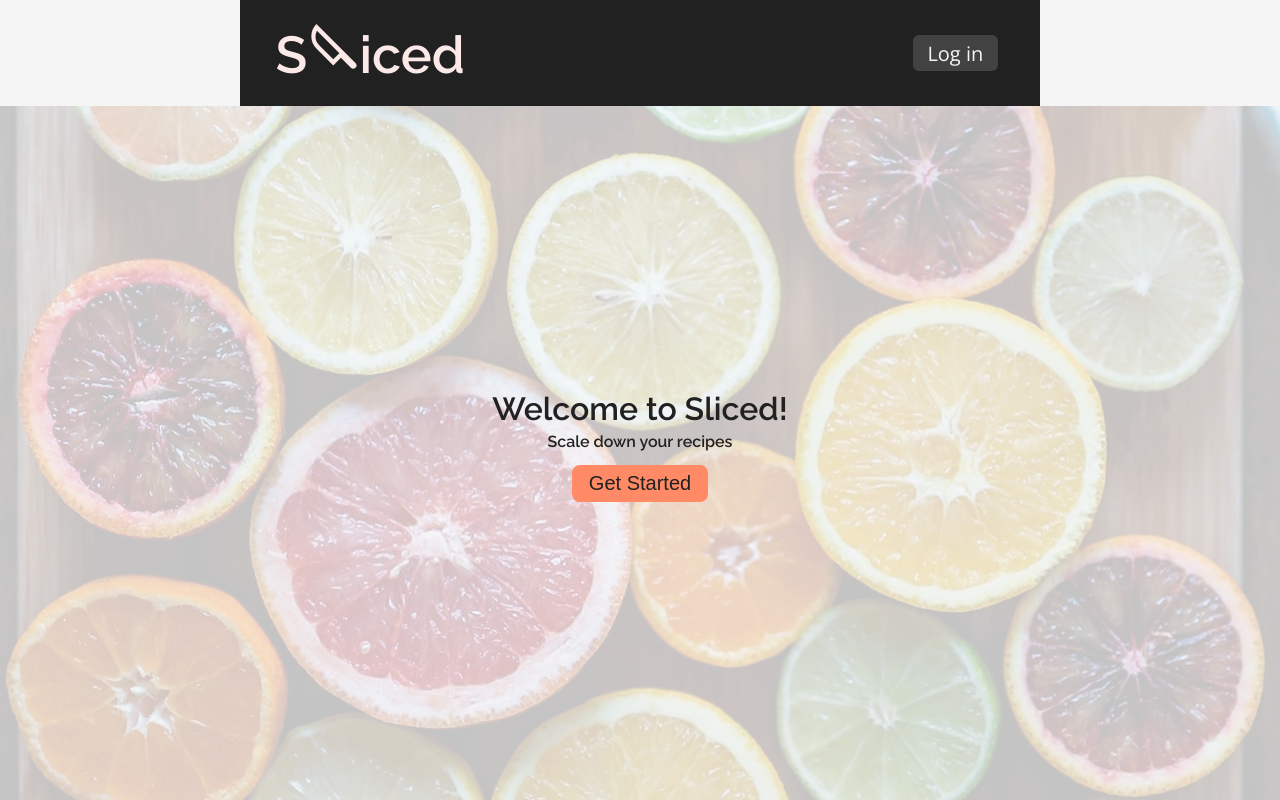
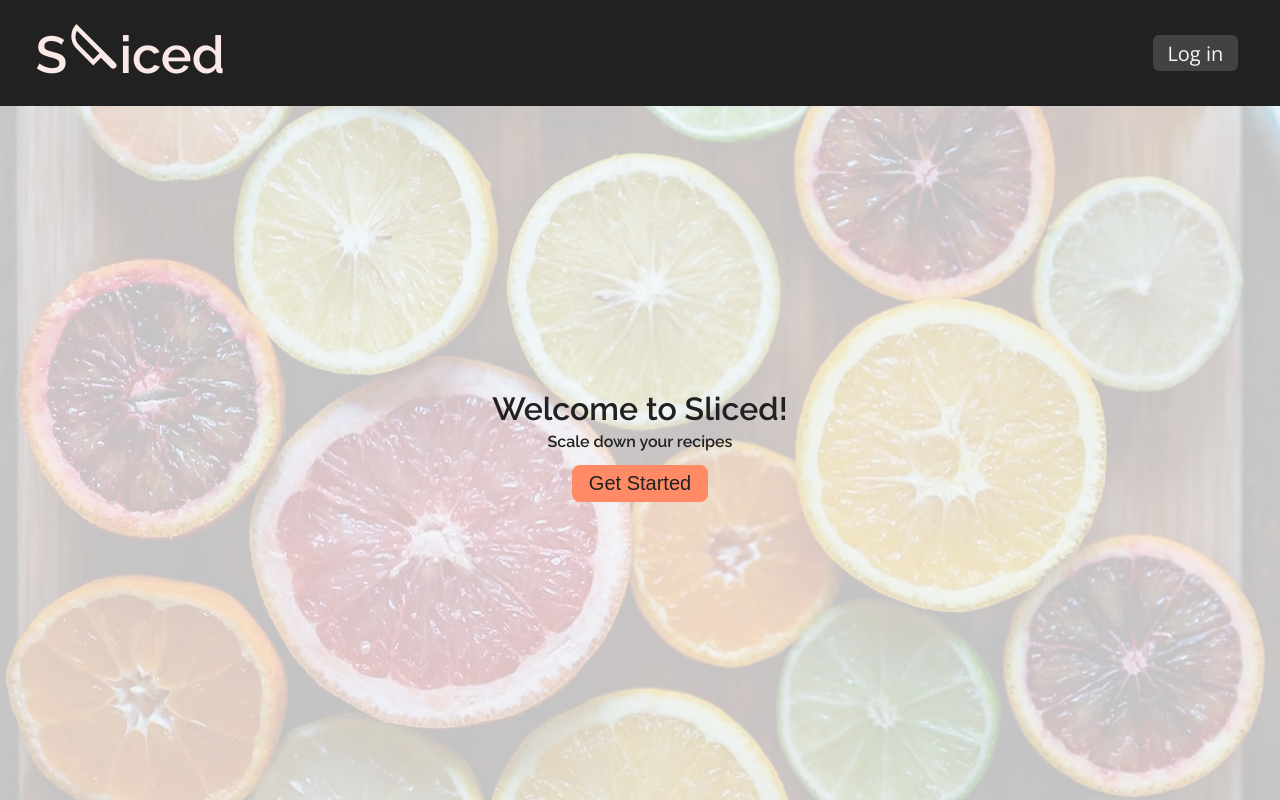
Before and after one commit to rachelrly/sliced-client, a React (Create React App) app: page / in a window 1280 px wide. Shown: the top 800 px of the page. Built offline with nearby package versions, Linux system fonts and the light colour scheme.

Commit message:
bugfix??

```diff
--- a/src/components/Header/Header.css
+++ b/src/components/Header/Header.css
@@ -48,15 +48,11 @@ header button:hover{
     border: 2px solid var(--colors--light);
     background-color: var(--colors--dark);
 }
-@media all and (min-width: 400px){
-    header{
 
-        padding: var(--spacer--med);
-    }
-}
 
 @media all and (min-width: 600px){
     header{
+        width: 100vw;
         justify-content: space-between;
         padding: var(--spacer--med) var(--spacer--lg);
 
--- a/src/components/LandingPage/LandingPage.css
+++ b/src/components/LandingPage/LandingPage.css
@@ -46,7 +46,7 @@ background-image: url('image.jpg') ;
 
 article{
     text-align: left;
-    width: 100%;
+    width: inherit;
     padding: var(--spacer--sm);
     margin: var(--spacer--sm) 0;
     display: flex;
```
